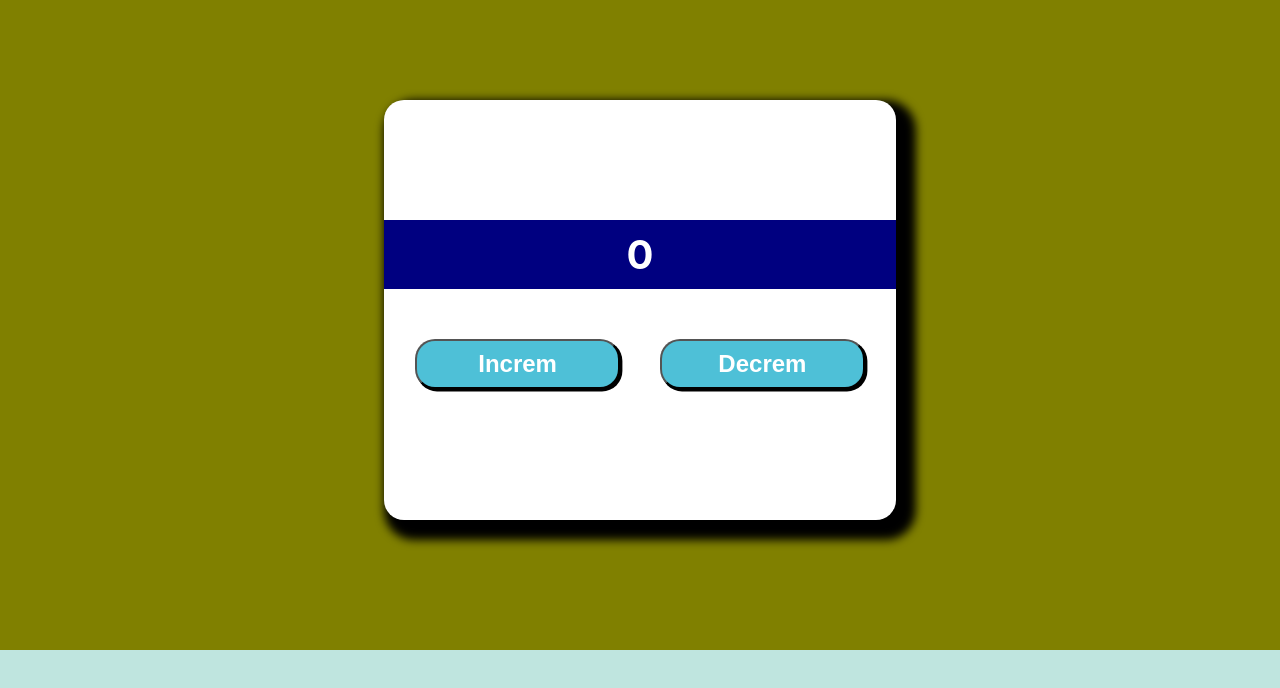
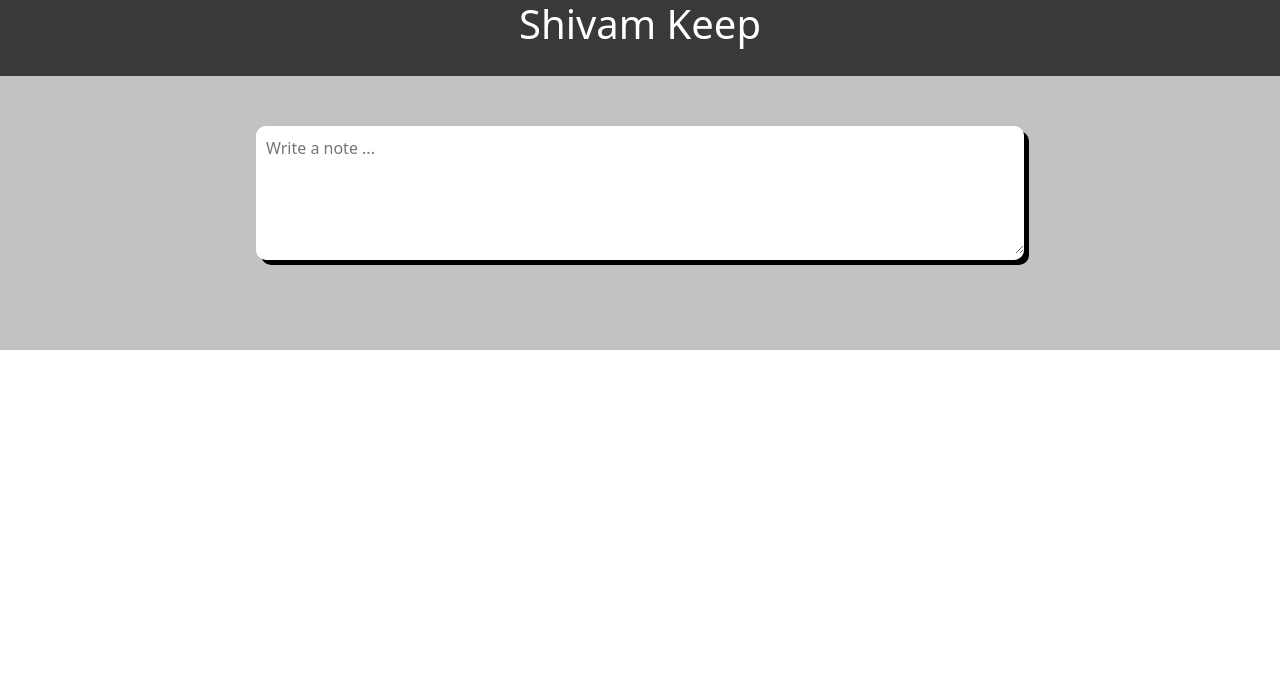
Before and after one commit to Shivam-Shandilya1/learningReact2, a React (Create React App) app: page / in a window 1280 px wide. Shown: the top 688 px of the page. Built offline with nearby package versions, Linux system fonts and the light colour scheme; a web font is replaced by a local one.

Commit message:
added shivam Keep features

```diff
--- a/src/Googlekeep.jsx
+++ b/src/Googlekeep.jsx
@@ -1,2 +1,51 @@
 import React,{useState} from "react";
-import 'bootstrap/dist/css/bootstrap.min.css';
+import Googlekeepheader from "./Googlekeepheader";
+import Googlekeepnotecreate from "./Googlekeepnotecreate";
+import Googlenote from "./Googlenote";
+import '../node_modules/bootstrap/dist/css/bootstrap.min.css';
+import './index.css';
+
+function Googlekeep() {
+    const [AddItem,setAddItem] = useState([]);
+    const addNote=(note)=>
+    {
+        setAddItem((prevData)=>
+        {
+           return [...prevData,note];
+
+        })
+
+    }
+    const onDelete=(id)=>
+    {
+setAddItem((prev)=>
+{return prev.filter((curr,index)=>
+    {
+
+        return index !==id;
+    })
+})
+    }
+    return(
+        <>
+        <div style={{backgroundColor:"#c2c2c2",paddingBottom:"90px"}}>
+        <Googlekeepheader />
+        <Googlekeepnotecreate passNote={addNote}/>
+
+        {
+            AddItem.map((val,index)=>
+            {
+                return <Googlenote
+                key={index}
+                id={index}
+                title={val.title}
+                content={val.content}
+                deleteItem= {onDelete}/>
+                })
+        }
+        </div>
+           </>
+    )
+
+}
+export default Googlekeep;
--- /dev/null
+++ b/src/Googlekeepheader.jsx
@@ -0,0 +1,26 @@
+import React,{ useState } from "react";
+import './index.css';
+
+function Googlekeepheader ()
+{
+    return(
+        <>
+         <div style={
+            {
+                backgroundColor:"#393939",
+                color:"white",
+                paddingBottom:"20px",
+                borderBottomRadius:"20px"
+            }
+        }>
+        <h1 className="text-capitalize text-center"
+        >
+         Shivam Keep
+         </h1>
+        </div>
+
+
+        </>
+    )
+}
+export default Googlekeepheader;
--- /dev/null
+++ b/src/Googlekeepnotecreate.jsx
@@ -0,0 +1,67 @@
+import React,{ useState } from "react";
+import './index.css';
+
+import Button from "@material-ui/core/Button";
+import AddIcon from "@material-ui/icons/Add";
+
+function Googlekeepnotecreate (props)
+{
+    const [hideTitle,sethideTitle]=useState(false);
+    const [note,setNote]=useState(
+        {
+            title:"",
+            content:"",
+        }
+    );
+     const InputEvent =(event)=>
+     {
+         const {value,name}=event.target;
+         setNote ((prevData) =>
+         {
+             return{
+                 ...prevData,
+                 [name]:value,
+             }
+         })
+     }
+     const addEvent=()=>
+     {
+         props.passNote(note);
+         setNote(
+             {
+                 title:"",
+                 content:"",
+             }
+         );
+     };
+     const titledisplay = ()=>
+     {
+         sethideTitle(true)
+     }
+    return (
+        <>
+        <div className =" main_note">
+            <form  style={
+            {
+                borderRadius:"10px",
+                boxShadow:"5px 5px black",
+                backgroundColor:"white",
+                marginTop:"50px",
+                marginLeft:"20%",
+                marginRight:"20%",
+
+            }
+        }>
+
+                 {(hideTitle)?(<input type="text" name="title" value={note.title} onChange={InputEvent} placeholder="Title" autoComplete
+                ="off" style={{display:"block",width:"100%",padding:"10px 10px",borderWidth:"0px",borderRadius:"10px",fontSize:"1.5rem",fontWeight:"600"}} />):null}
+                <textarea name="content" value={note.content} onClick={titledisplay} onChange={InputEvent} rows="" column="" placeholder="Write a note ..." style={{width:"100%",padding:"10px 10px",borderWidth:"0px",borderRadius:"10px",height:"8rem",fontWeight:"400"}}></textarea>
+                {(hideTitle)?(<Button onClick={addEvent}style={{backgroundColor:"#3ac03a",borderRadius:"100%",height:"50px",width:"50px",marginLeft:"90%"}}>
+               <AddIcon style={{color:"black",fontSize:"2rem"}}/>
+           </Button>):null}
+            </form>
+        </div>
+        </>
+    )
+}
+export default Googlekeepnotecreate;
--- /dev/null
+++ b/src/Googlenote.jsx
@@ -0,0 +1,27 @@
+import React,{ useState } from "react";
+import Button from "@material-ui/core/Button";
+
+import  DeleteOutlineIcon  from "@material-ui/icons/DeleteOutline";
+function Googlenote (props)
+{
+    const deleteNote=() =>
+    {
+        props.deleteItem(props.id);
+    }
+    return (
+        <>
+        <div className ="note" style={{ borderRadius:"10px",
+                boxShadow:"5px 5px black",
+                backgroundColor:"white",
+                marginTop:"50px",}}>
+          <h1>{props.title}</h1>
+          <br></br>
+          <p>{props.content}</p>
+          <Button onClick={deleteNote} style={{backgroundColor:"red",borderRadius:"100%",height:"50px",width:"50px",marginLeft:"90%"}}>
+          <DeleteOutlineIcon className="deleteIcon" />
+        </Button>
+        </div>
+        </>
+    )
+}
+export default Googlenote;
--- a/src/index.css
+++ b/src/index.css
@@ -83,3 +83,4 @@ cursor:pointer;
 {
   text-transform: capitalize;
 }
+/*Google Keep Styles*/
--- a/src/index.js
+++ b/src/index.js
@@ -1,6 +1,7 @@
 import React from 'react';
 import ReactDOM from 'react-dom';
 import './index.css';
+
 import App from './App';
 import reportWebVitals from './reportWebVitals';
 import Content from './Content.jsx';
@@ -10,9 +11,10 @@ import Time from "./Time.jsx";
 import Clicking from "./EventWithHook.jsx";
 import Form from "./Form.jsx";
 import Card from './Card.jsx';
-import Todolist from "./Todolist"
-import Clickbtn from "./Clickbtn.jsx"
-
+import Todolist from "./Todolist";
+import Clickbtn from "./Clickbtn.jsx";
+import '../node_modules/bootstrap/dist/css/bootstrap.min.css';
+import Googlekeep from "./Googlekeep.jsx";
 console.log(__dirname);
 ReactDOM.render(
   <React.StrictMode>
@@ -26,7 +28,8 @@ ReactDOM.render(
  <Form />
 
  <Todolist />  */}
- <Clickbtn/>
+ {/* <Clickbtn/> */}
+ <Googlekeep />
   </>
   </React.StrictMode>,
   document.getElementById('root')
```
